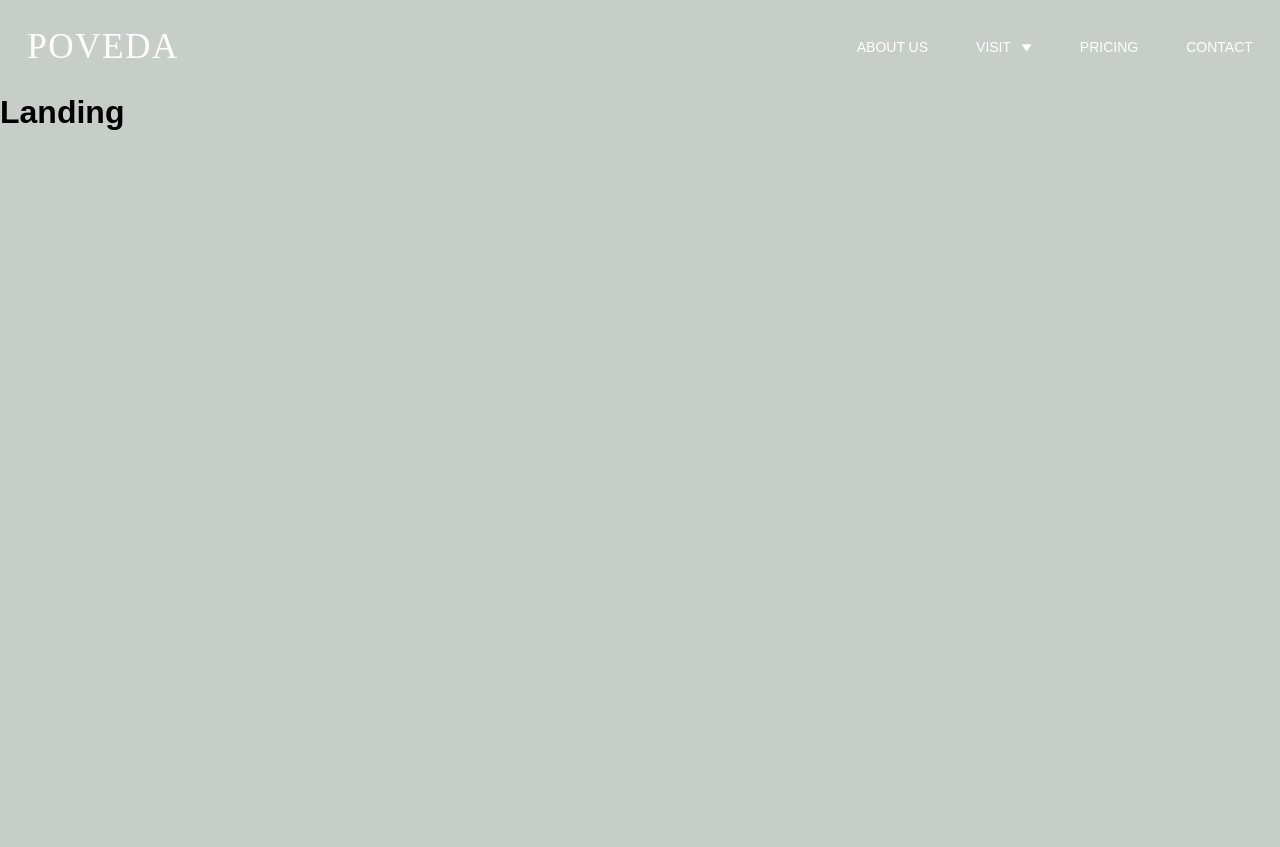
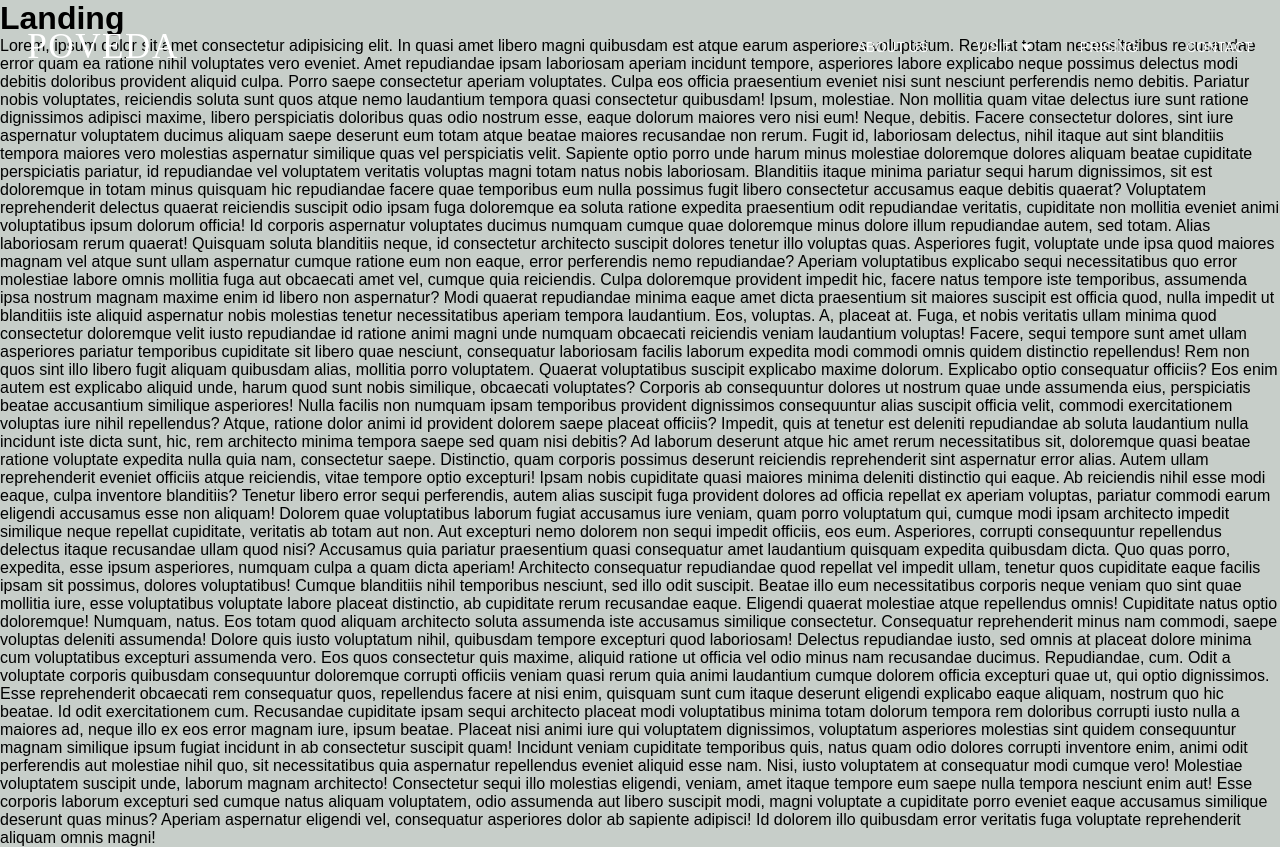
Before and after one commit to SutheeDev/react-poveda, a React (Vite) app in the folder client/: page / in a window 1280 px wide. Before the commit the page ends 800 px from the top, so only its background shows below. Built offline with nearby package versions, Linux system fonts and the light colour scheme.

Commit message:
added fixed position to the Navbar

```diff
--- a/client/src/components/Navbar.jsx
+++ b/client/src/components/Navbar.jsx
@@ -114,6 +114,8 @@ export default Navbar;
 const Wrapper = styled.nav`
   background-color: var(--green-2);
   box-shadow: var(--navbar-shadow);
+  position: fixed;
+  width: 100%;
   .main-container {
     padding: 1.6em 1.5em;
 
--- a/client/src/pages/Landing.jsx
+++ b/client/src/pages/Landing.jsx
@@ -2,6 +2,119 @@ const Landing = () => {
   return (
     <main>
       <h1>Landing</h1>
+      <p>
+        Lorem, ipsum dolor sit amet consectetur adipisicing elit. In quasi amet
+        libero magni quibusdam est atque earum asperiores voluptatum. Repellat
+        totam necessitatibus recusandae error quam ea ratione nihil voluptates
+        vero eveniet. Amet repudiandae ipsam laboriosam aperiam incidunt
+        tempore, asperiores labore explicabo neque possimus delectus modi
+        debitis doloribus provident aliquid culpa. Porro saepe consectetur
+        aperiam voluptates. Culpa eos officia praesentium eveniet nisi sunt
+        nesciunt perferendis nemo debitis. Pariatur nobis voluptates, reiciendis
+        soluta sunt quos atque nemo laudantium tempora quasi consectetur
+        quibusdam! Ipsum, molestiae. Non mollitia quam vitae delectus iure sunt
+        ratione dignissimos adipisci maxime, libero perspiciatis doloribus quas
+        odio nostrum esse, eaque dolorum maiores vero nisi eum! Neque, debitis.
+        Facere consectetur dolores, sint iure aspernatur voluptatem ducimus
+        aliquam saepe deserunt eum totam atque beatae maiores recusandae non
+        rerum. Fugit id, laboriosam delectus, nihil itaque aut sint blanditiis
+        tempora maiores vero molestias aspernatur similique quas vel
+        perspiciatis velit. Sapiente optio porro unde harum minus molestiae
+        doloremque dolores aliquam beatae cupiditate perspiciatis pariatur, id
+        repudiandae vel voluptatem veritatis voluptas magni totam natus nobis
+        laboriosam. Blanditiis itaque minima pariatur sequi harum dignissimos,
+        sit est doloremque in totam minus quisquam hic repudiandae facere quae
+        temporibus eum nulla possimus fugit libero consectetur accusamus eaque
+        debitis quaerat? Voluptatem reprehenderit delectus quaerat reiciendis
+        suscipit odio ipsam fuga doloremque ea soluta ratione expedita
+        praesentium odit repudiandae veritatis, cupiditate non mollitia eveniet
+        animi voluptatibus ipsum dolorum officia! Id corporis aspernatur
+        voluptates ducimus numquam cumque quae doloremque minus dolore illum
+        repudiandae autem, sed totam. Alias laboriosam rerum quaerat! Quisquam
+        soluta blanditiis neque, id consectetur architecto suscipit dolores
+        tenetur illo voluptas quas. Asperiores fugit, voluptate unde ipsa quod
+        maiores magnam vel atque sunt ullam aspernatur cumque ratione eum non
+        eaque, error perferendis nemo repudiandae? Aperiam voluptatibus
+        explicabo sequi necessitatibus quo error molestiae labore omnis mollitia
+        fuga aut obcaecati amet vel, cumque quia reiciendis. Culpa doloremque
+        provident impedit hic, facere natus tempore iste temporibus, assumenda
+        ipsa nostrum magnam maxime enim id libero non aspernatur? Modi quaerat
+        repudiandae minima eaque amet dicta praesentium sit maiores suscipit est
+        officia quod, nulla impedit ut blanditiis iste aliquid aspernatur nobis
+        molestias tenetur necessitatibus aperiam tempora laudantium. Eos,
+        voluptas. A, placeat at. Fuga, et nobis veritatis ullam minima quod
+        consectetur doloremque velit iusto repudiandae id ratione animi magni
+        unde numquam obcaecati reiciendis veniam laudantium voluptas! Facere,
+        sequi tempore sunt amet ullam asperiores pariatur temporibus cupiditate
+        sit libero quae nesciunt, consequatur laboriosam facilis laborum
+        expedita modi commodi omnis quidem distinctio repellendus! Rem non quos
+        sint illo libero fugit aliquam quibusdam alias, mollitia porro
+        voluptatem. Quaerat voluptatibus suscipit explicabo maxime dolorum.
+        Explicabo optio consequatur officiis? Eos enim autem est explicabo
+        aliquid unde, harum quod sunt nobis similique, obcaecati voluptates?
+        Corporis ab consequuntur dolores ut nostrum quae unde assumenda eius,
+        perspiciatis beatae accusantium similique asperiores! Nulla facilis non
+        numquam ipsam temporibus provident dignissimos consequuntur alias
+        suscipit officia velit, commodi exercitationem voluptas iure nihil
+        repellendus? Atque, ratione dolor animi id provident dolorem saepe
+        placeat officiis? Impedit, quis at tenetur est deleniti repudiandae ab
+        soluta laudantium nulla incidunt iste dicta sunt, hic, rem architecto
+        minima tempora saepe sed quam nisi debitis? Ad laborum deserunt atque
+        hic amet rerum necessitatibus sit, doloremque quasi beatae ratione
+        voluptate expedita nulla quia nam, consectetur saepe. Distinctio, quam
+        corporis possimus deserunt reiciendis reprehenderit sint aspernatur
+        error alias. Autem ullam reprehenderit eveniet officiis atque
+        reiciendis, vitae tempore optio excepturi! Ipsam nobis cupiditate quasi
+        maiores minima deleniti distinctio qui eaque. Ab reiciendis nihil esse
+        modi eaque, culpa inventore blanditiis? Tenetur libero error sequi
+        perferendis, autem alias suscipit fuga provident dolores ad officia
+        repellat ex aperiam voluptas, pariatur commodi earum eligendi accusamus
+        esse non aliquam! Dolorem quae voluptatibus laborum fugiat accusamus
+        iure veniam, quam porro voluptatum qui, cumque modi ipsam architecto
+        impedit similique neque repellat cupiditate, veritatis ab totam aut non.
+        Aut excepturi nemo dolorem non sequi impedit officiis, eos eum.
+        Asperiores, corrupti consequuntur repellendus delectus itaque recusandae
+        ullam quod nisi? Accusamus quia pariatur praesentium quasi consequatur
+        amet laudantium quisquam expedita quibusdam dicta. Quo quas porro,
+        expedita, esse ipsum asperiores, numquam culpa a quam dicta aperiam!
+        Architecto consequatur repudiandae quod repellat vel impedit ullam,
+        tenetur quos cupiditate eaque facilis ipsam sit possimus, dolores
+        voluptatibus! Cumque blanditiis nihil temporibus nesciunt, sed illo odit
+        suscipit. Beatae illo eum necessitatibus corporis neque veniam quo sint
+        quae mollitia iure, esse voluptatibus voluptate labore placeat
+        distinctio, ab cupiditate rerum recusandae eaque. Eligendi quaerat
+        molestiae atque repellendus omnis! Cupiditate natus optio doloremque!
+        Numquam, natus. Eos totam quod aliquam architecto soluta assumenda iste
+        accusamus similique consectetur. Consequatur reprehenderit minus nam
+        commodi, saepe voluptas deleniti assumenda! Dolore quis iusto voluptatum
+        nihil, quibusdam tempore excepturi quod laboriosam! Delectus repudiandae
+        iusto, sed omnis at placeat dolore minima cum voluptatibus excepturi
+        assumenda vero. Eos quos consectetur quis maxime, aliquid ratione ut
+        officia vel odio minus nam recusandae ducimus. Repudiandae, cum. Odit a
+        voluptate corporis quibusdam consequuntur doloremque corrupti officiis
+        veniam quasi rerum quia animi laudantium cumque dolorem officia
+        excepturi quae ut, qui optio dignissimos. Esse reprehenderit obcaecati
+        rem consequatur quos, repellendus facere at nisi enim, quisquam sunt cum
+        itaque deserunt eligendi explicabo eaque aliquam, nostrum quo hic
+        beatae. Id odit exercitationem cum. Recusandae cupiditate ipsam sequi
+        architecto placeat modi voluptatibus minima totam dolorum tempora rem
+        doloribus corrupti iusto nulla a maiores ad, neque illo ex eos error
+        magnam iure, ipsum beatae. Placeat nisi animi iure qui voluptatem
+        dignissimos, voluptatum asperiores molestias sint quidem consequuntur
+        magnam similique ipsum fugiat incidunt in ab consectetur suscipit quam!
+        Incidunt veniam cupiditate temporibus quis, natus quam odio dolores
+        corrupti inventore enim, animi odit perferendis aut molestiae nihil quo,
+        sit necessitatibus quia aspernatur repellendus eveniet aliquid esse nam.
+        Nisi, iusto voluptatem at consequatur modi cumque vero! Molestiae
+        voluptatem suscipit unde, laborum magnam architecto! Consectetur sequi
+        illo molestias eligendi, veniam, amet itaque tempore eum saepe nulla
+        tempora nesciunt enim aut! Esse corporis laborum excepturi sed cumque
+        natus aliquam voluptatem, odio assumenda aut libero suscipit modi, magni
+        voluptate a cupiditate porro eveniet eaque accusamus similique deserunt
+        quas minus? Aperiam aspernatur eligendi vel, consequatur asperiores
+        dolor ab sapiente adipisci! Id dolorem illo quibusdam error veritatis
+        fuga voluptate reprehenderit aliquam omnis magni!
+      </p>
     </main>
   );
 };
```
